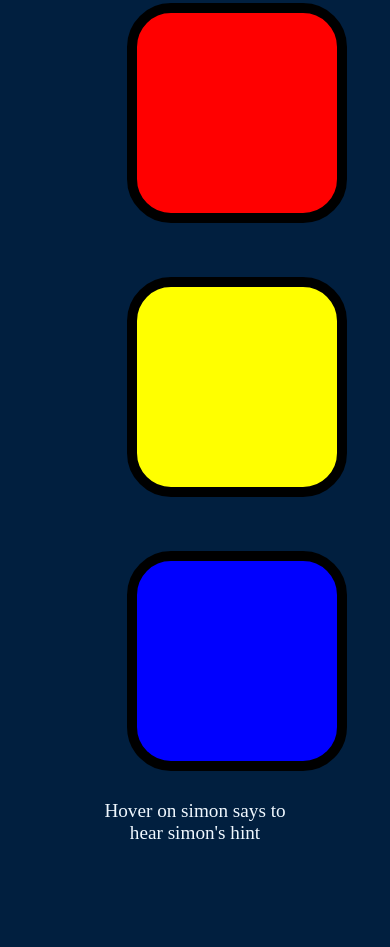
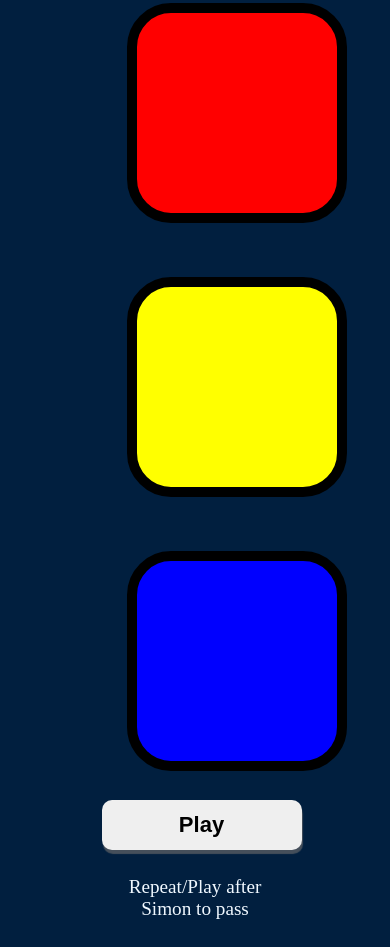
Before and after one commit to Reggie-Michael/Simon-Game-Challenge, a plain HTML site: page index.html in a window 390 px wide. Shown: the part 519-1466 px from the top of the page. Before the commit the page ends 1371 px from the top, so only its background shows below. Drawn offline with nearby package versions, Linux system fonts and the light colour scheme.

Commit message:
Mobile Config 0.01

```diff
--- a/game.js
+++ b/game.js
@@ -58,6 +58,13 @@ $(document).keydown(function() {
      }
 });
 
+$("button#play").click(function() {
+     if(levelNo <= 0){
+          nextSequence();
+          $("h1#level-title").text("Level " + levelNo)
+     }
+});
+
 function checkAnswer(currentLevel){
      if(gamePattern[currentLevel] === userClickedPattern[currentLevel]){
           if(gamePattern.length === userClickedPattern.length){
--- a/index.html
+++ b/index.html
@@ -5,7 +5,7 @@
   <meta charset="utf-8">
   <title>Simon</title>
   <link rel="stylesheet" href="styles.css">
-  <link rel="shortcut icon" href="./images/simon.png type="image/png">
+  <link rel="shortcut icon" href="./images/simon.png" type="image/png">
   <link href="https://fonts.googleapis.com/css?family=Press+Start+2P" rel="stylesheet">
 </head>
 
@@ -36,7 +36,13 @@
     </div>
 
     <div class="hint white">
-      Hover on simon says to hear simon's hint
+      <button type="button" id="play" class="mobile">Play</button>
+      <p class="desktop">
+        Hover on simon says to hear simon's hint
+      </p>
+      <p class="mobile">
+        Repeat/Play after Simon to pass
+      </p>
     </div>
   </div>
 
--- a/styles.css
+++ b/styles.css
@@ -57,3 +57,45 @@ body {
   color: aliceblue;
   font-size: larger;
 }
+
+.hint  {
+  display: flex;
+  flex-direction: column;
+  gap: 7px;
+}
+.hint .mobile {
+  display: none;
+}
+.hint button.mobile {
+  width: 200px;
+  height: 50px;
+  font-size: 22px;
+  font-weight: 700;
+  border-radius: 10px;
+  background-blend-mode: soft-light;
+  border: none;
+  box-shadow: 1px 4px 1px rgba(110, 108, 108, 0.63);
+}
+
+.hint button.mobile:active {
+  transform: translate(0px, 3px);
+  box-shadow: 1px 1px 2px rgba(44, 44, 44, 0.774);
+  outline: 1px #106fd4a6;
+
+}
+
+@media only screen and (max-width:900px) {
+
+
+  .hint .mobile {
+    display: inline;
+  }
+
+
+
+  .hint .desktop {
+    display: none;
+  }
+
+
+}
```
